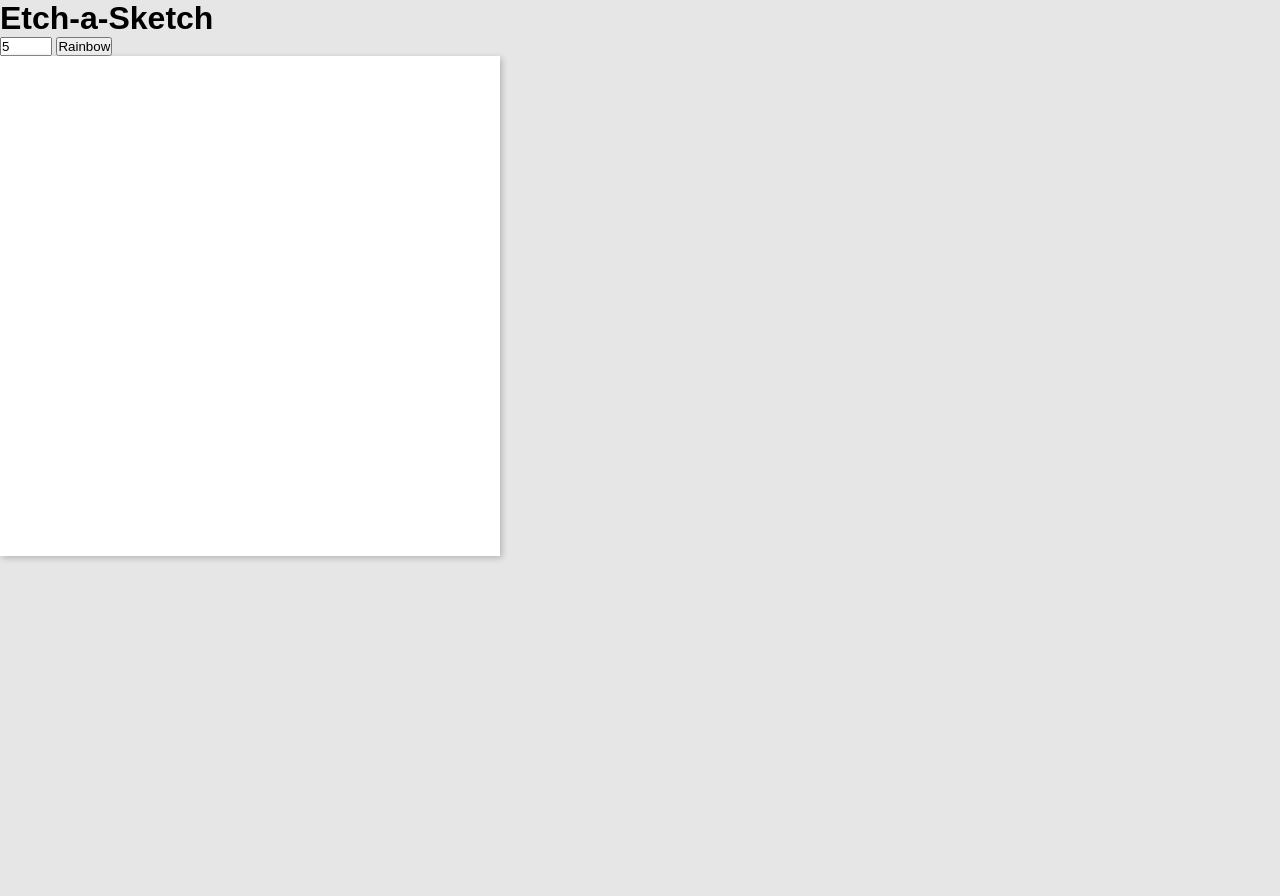
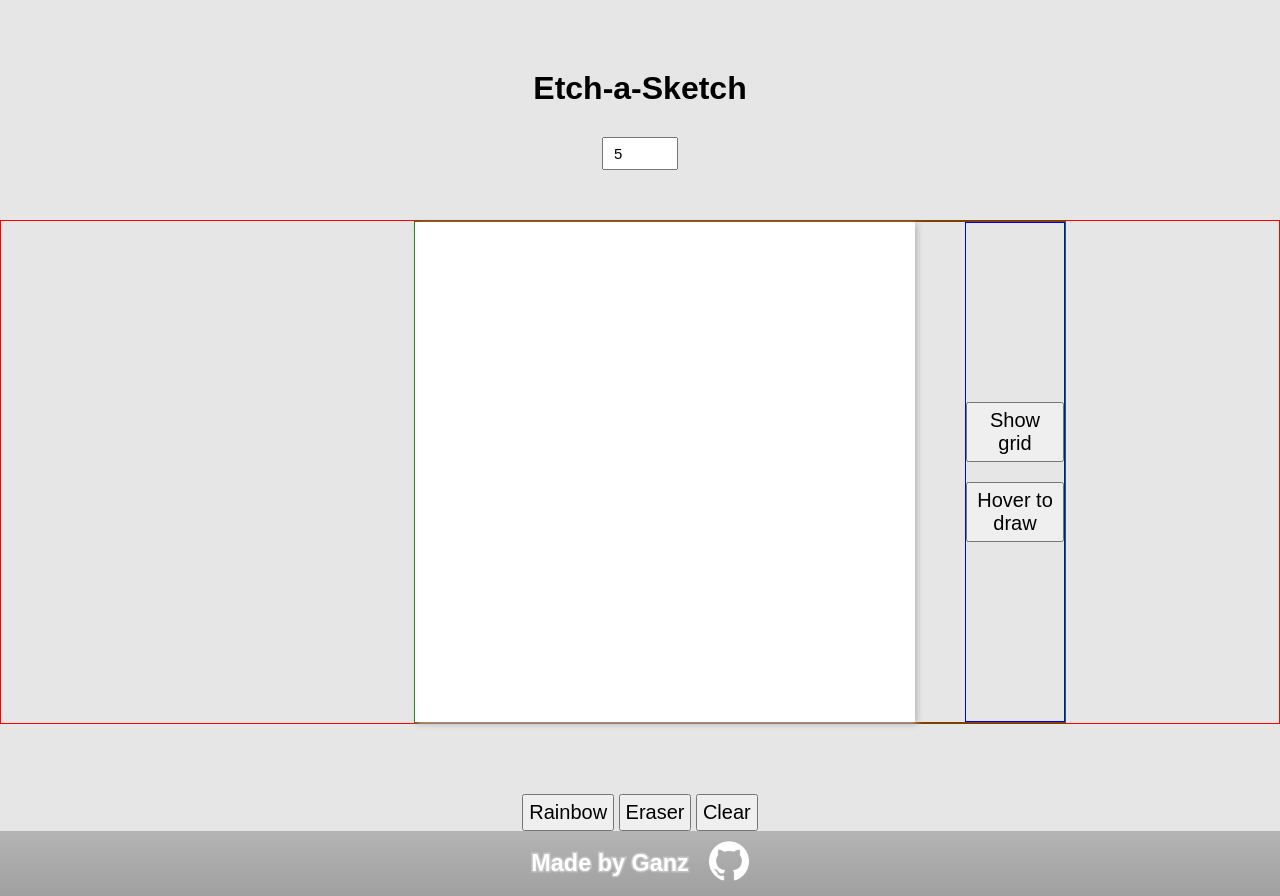
Before and after one commit to ganznz/etch-a-sketch, a plain HTML site: page index.html in a window 1280 px wide. Before the commit the page ends 800 px from the top, so only its background shows below. Drawn offline with Linux system fonts and the light colour scheme.

Commit message:
Hacky middle-content-section centering solution

```diff
--- a/css/styles.css
+++ b/css/styles.css
@@ -5,8 +5,51 @@
     box-sizing: border-box;
 }
 
+body, html {
+    height: 100%;
+}
+
 body {
     background-color: rgb(230, 230, 230);
+    display: flex;
+    flex-direction: column;
+    align-items: center;
+    justify-content: space-between;
+}
+
+.page-title {
+    margin-top: 70px;
+}
+
+.grid-size-input {
+    margin-top: 30px;
+    padding: 6px 10px;
+    font-size: 15px;
+}
+
+.middle-content-section {
+    margin-top: 50px;
+    display: flex;
+    width: 100%;
+    border: 1px solid red;
+}
+
+.items {
+    border: 1px solid green;
+    margin: 0 auto;
+    transform: translateX(100px);
+    gap: 50px;
+    display: flex;
+}
+
+.settings-container {
+    width: 100px;
+    display: flex;
+    flex-direction: column;
+    justify-content: center;
+    align-items: flex-start;
+    gap: 20px;
+    border: 1px solid blue;
 }
 
 .drawing-pad-container {
@@ -18,8 +61,52 @@ body {
     display: grid;
     grid-template-rows: repeat(30, 1fr);
     grid-template-columns: repeat(30, 1fr);
+    flex: 0 0 auto;
 }
 
 .drawing-pad-container:hover {
-    filter: drop-shadow(4px 4px 6px rgb(180, 180, 180));
+    filter: drop-shadow(4px 4px 6px rgb(195, 195, 195));
 }
+
+.button-container {
+    margin-bottom: auto;
+    margin-top: 70px;
+}
+
+button {
+    font-size: 20px;
+    padding: 5px;
+}
+
+footer {
+    background: linear-gradient(rgb(180, 180, 180), rgb(160, 160, 160));
+    width: 100%;
+    text-align: center;
+    padding: 10px 0;
+    display: flex;
+    justify-content: center;
+    align-items: center;
+    gap: 20px;
+    font-size: 20px;
+    transition: 0.3s;
+}
+
+footer:hover {
+    filter: drop-shadow(0 -13px 0 rgba(160, 160, 160, 0.3));
+}
+
+#github-logo {
+    height: auto;
+    width: 40px;
+    transition: 0.2s;
+}
+
+#github-logo:hover {
+    transform: rotate(-15deg);
+}
+
+footer h3 {
+    color: white;
+    font-weight: bold;
+    -webkit-text-stroke: 3px rgba(255, 255, 255, 0.3);
+}
--- a/index.html
+++ b/index.html
@@ -6,13 +6,28 @@
     <meta name="viewport" content="width=device-width, initial-scale=1.0">
     <title>Document</title>
     <link rel="stylesheet" href="css/styles.css">
-    <script src="js/app.js" defer></script>
+    <!-- <script src="js/app.js" defer></script> -->
 </head>
 <body>
     <h1 class="page-title">Etch-a-Sketch</h1>
-    <input type="number" value="5" min="3" max="80">
-    <button type="button" class="rainbow-mode-button">Rainbow</button>
-    <div class="drawing-pad-container">
+    <input class="grid-size-input" type="number" value="5" min="3" max="80">
+    <div class="middle-content-section">
+        <div class="items">
+            <div class="drawing-pad-container"></div>
+            <div class="settings-container">
+                <button class="grid-toggle-button">Show grid</button>
+                <button class="grid-toggle-button">Hover to draw</button>
+            </div>
+        </div>
     </div>
+    <div class="button-container">
+        <button type="button" class="rainbow-mode-button button">Rainbow</button>
+        <button type="button" class="eraser-mode-button button">Eraser</button>
+        <button type="button" class="clear-button button">Clear</button>
+    </div>
+    <footer>
+        <h3>Made by Ganz</h3>
+        <a href="https://github.com/Lollganz/etch-a-sketch" target="_blank"><img id="github-logo" src="images/GitHub-Mark-120px-plus.png" alt="View Repository"></a>
+    </footer>
 </body>
 </html>
```
